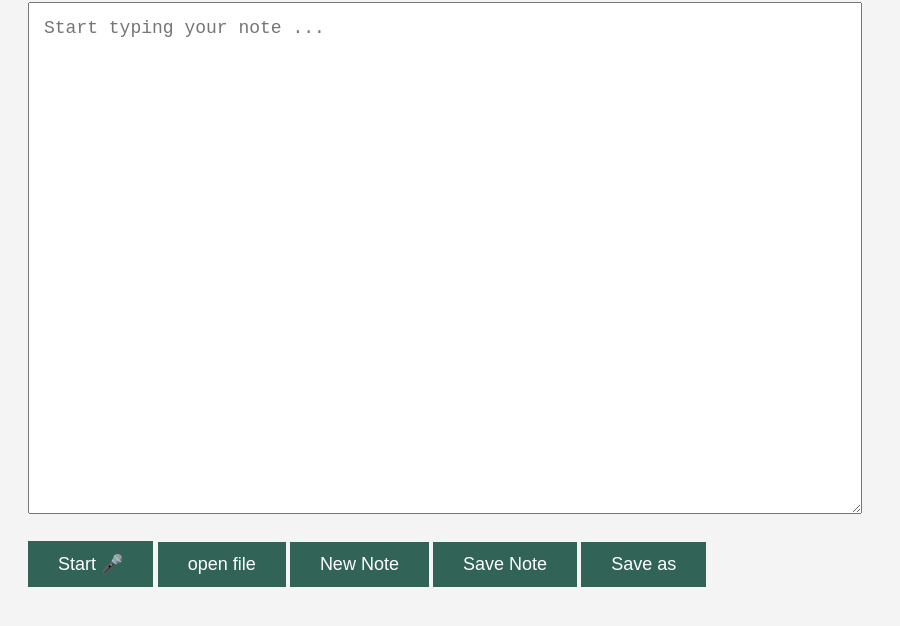
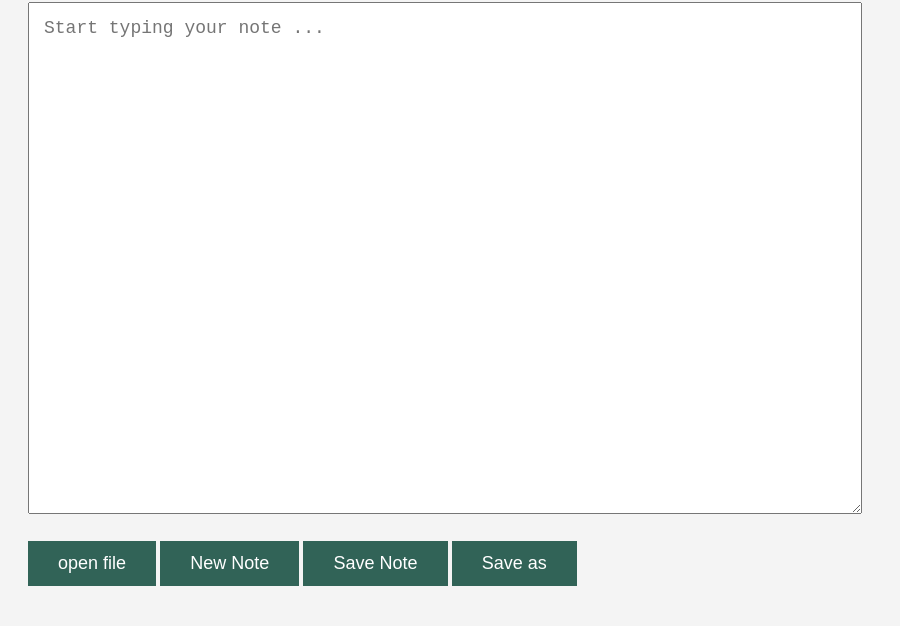
Before and after one commit to Rupeshd/first-git-file-1, an Electron app: page index.html in a window 900 px wide. Shown: the part 112-738 px from the top of the page. Drawn offline with Linux system fonts and the light colour scheme; no server answers.

Commit message:
changed the file again

```diff
--- a/index.html
+++ b/index.html
@@ -35,7 +35,6 @@
     </h1>
     <textarea id="note" placeholder="Start typing your note ..."></textarea>
     <br><br>
-    <button id="mic-btn">Start 🎤</button>
     <button id = "open-file">open file</button>
     <button id="new-note">New Note</button>
     <button id="save"> Save Note</button>
```
Also changed, not shown: 1 other file.
